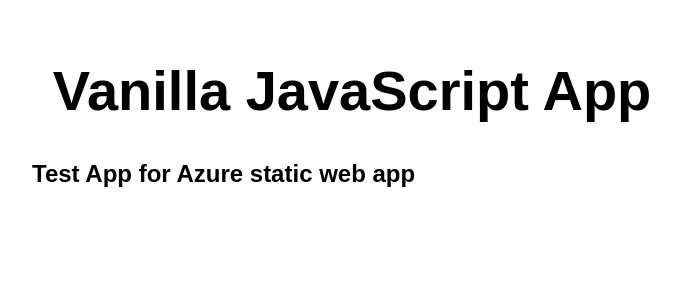
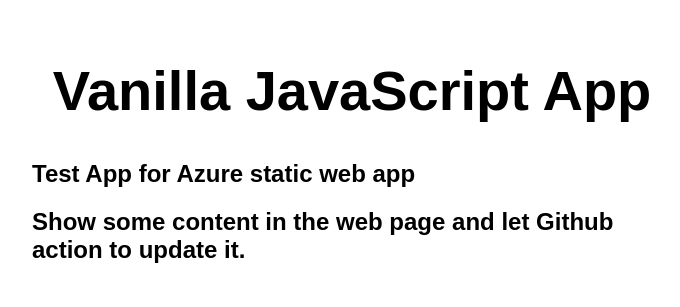
Before and after one commit to josrod/my-first-static-web-app, a website: page src/index.html in a window 1280 px wide. Shown: the whole page, without its empty margins (288-968 px from the left). Drawn offline with Linux system fonts and the light colour scheme.

Commit message:
second update

```diff
--- a/src/index.html
+++ b/src/index.html
@@ -12,6 +12,8 @@
   <main>
     <h1>Vanilla JavaScript App</h1>
     <h2>Test App for Azure static web app</h2>
+    <h2>Show some content in the web page and let Github action to update it.</h2>
+
   </main>
 </body>
 
```
